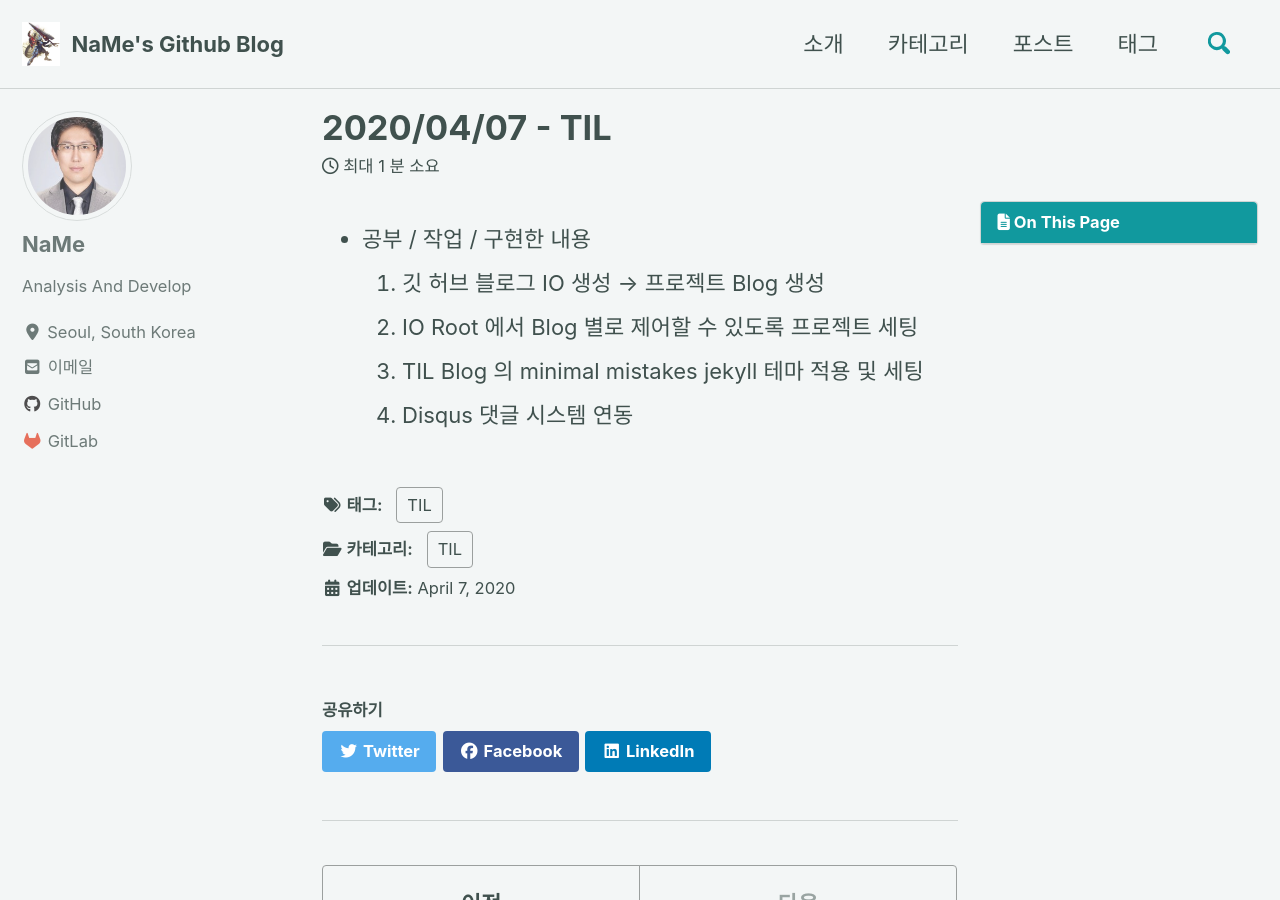
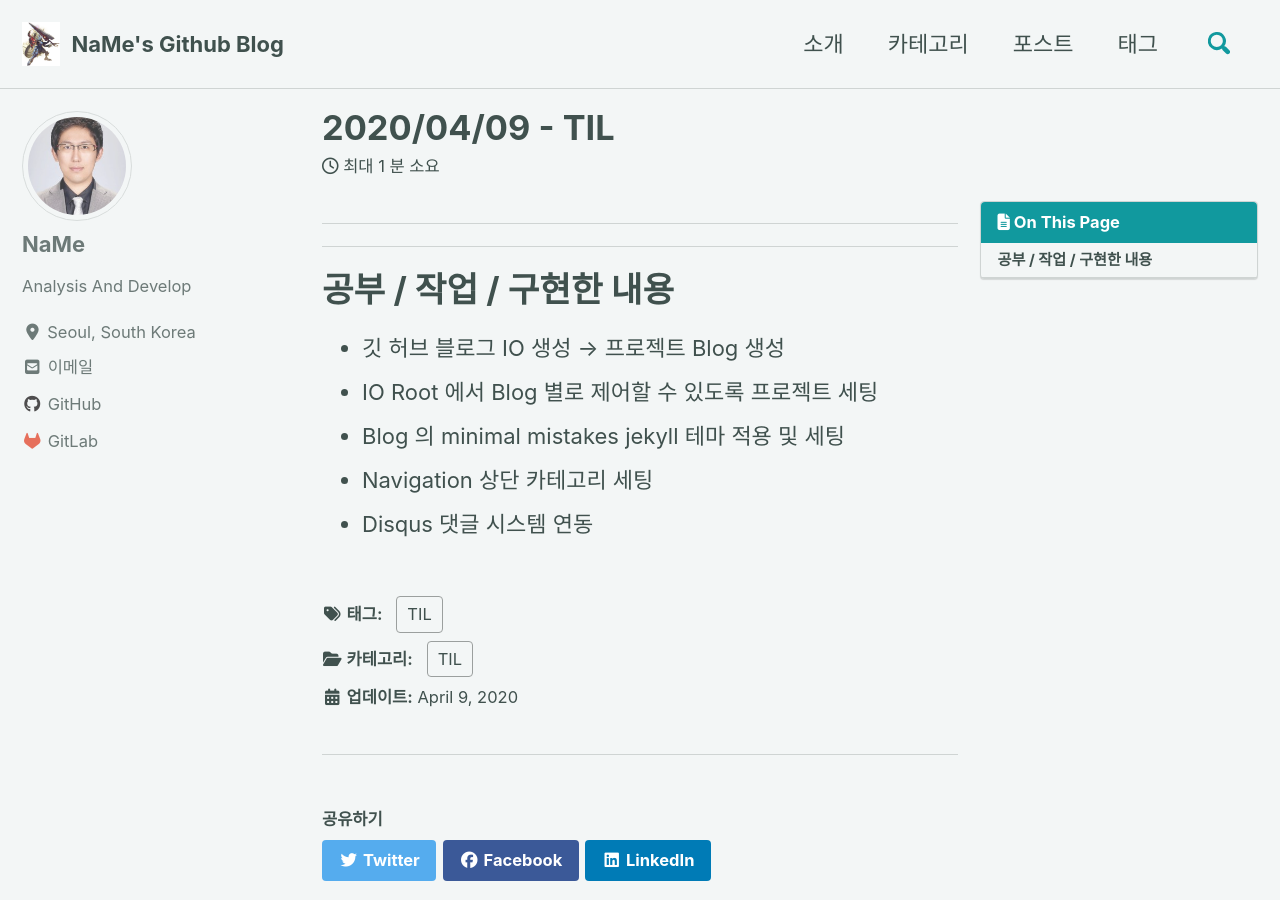
Before and after one commit to kjh2000a/blog, a Jekyll site: the page built from _posts/TIL/2020-04-07-TIL.md, in a window 1280 px wide and 900 px high. Built offline with Jekyll 4.4.1, drawn with Linux system fonts in a browser that asks for light colours; cached includes are drawn as plain includes; nearby versions of some CDN libraries; comment, search, counter and statistics services are not loaded.

Commit message:
no message

```diff
--- a/_posts/TIL/2020-04-07-TIL.md
+++ b/_posts/TIL/2020-04-07-TIL.md
@@ -1,17 +1,25 @@
 ---
-title: "2020/04/07 - TIL"
-excerpt: "깃허브 테마 세팅"
+title: "2020/04/09 - TIL"
+excerpt: "깃허브 블로그 테마 세팅"
 categories:
    - TIL
 tags:
    - TIL
-last_modified_at: 2020-04-07T10:00:00
+last_modified_at: 2020-04-09T01:00:00
 comments: true
 toc: true
 ---
 
-* 공부 / 작업 / 구현한 내용
-1. 깃 허브 블로그 IO 생성 → 프로젝트 Blog 생성
-2. IO Root 에서 Blog 별로 제어할 수 있도록 프로젝트 세팅
-3. TIL Blog 의 minimal mistakes jekyll 테마 적용 및 세팅
-4. Disqus 댓글 시스템 연동
+---
+<style>
+ol{list-style-type: decimal;}
+</style>
+---
+
+# 공부 / 작업 / 구현한 내용
+
+* 깃 허브 블로그 IO 생성 → 프로젝트 Blog 생성
+* IO Root 에서 Blog 별로 제어할 수 있도록 프로젝트 세팅
+* Blog 의 minimal mistakes jekyll 테마 적용 및 세팅
+* Navigation 상단 카테고리 세팅
+* Disqus 댓글 시스템 연동
```
